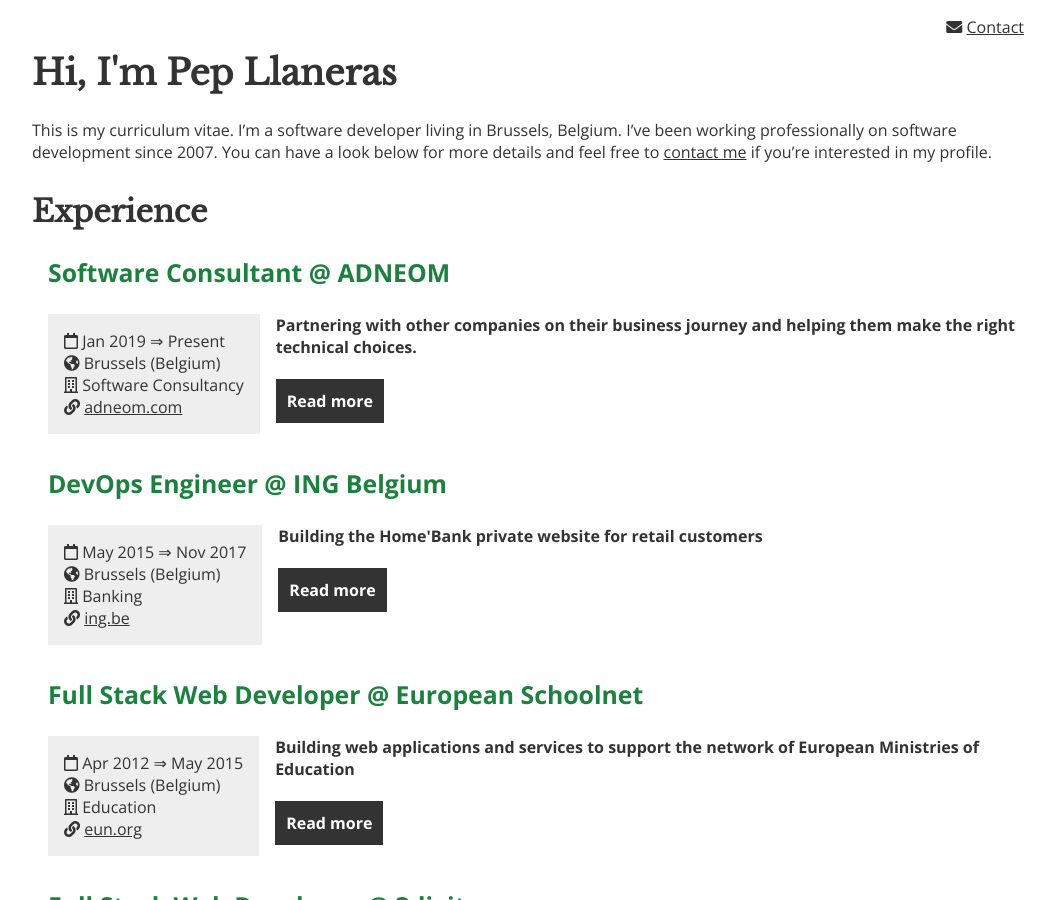
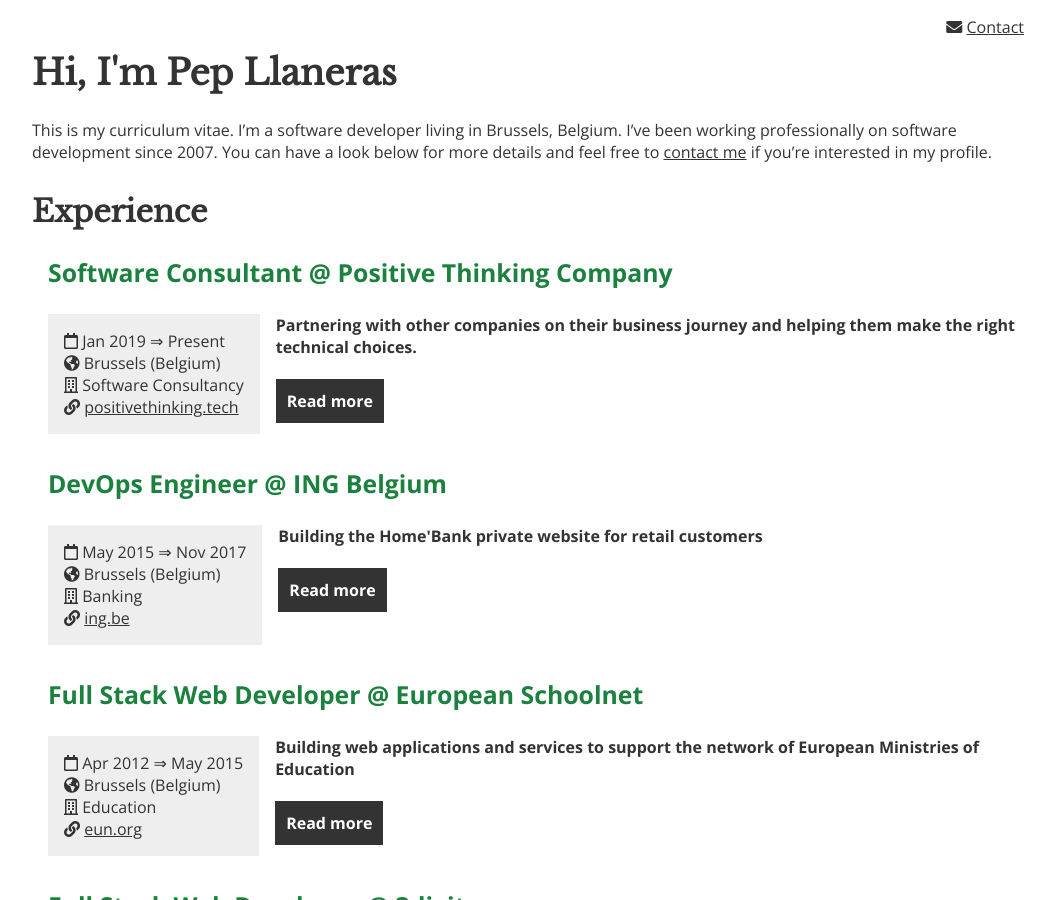
Before and after one commit to jllaneras/jllaneras.github.io, a Jekyll site: the page built from index.md, in a window 1280 px wide and 900 px high. Shown: the whole window, without its empty margins (112-1167 px from the left). Built offline with Jekyll 4.4.1, drawn with Linux system fonts in a browser that asks for light colours; nearby versions of some CDN libraries.

Commit message:
Rename Adneom to PTC

```diff
--- a/_data/vita.yml
+++ b/_data/vita.yml
@@ -9,18 +9,19 @@
     my profile.
 
 experience:
-    - title: Software Consultant @ ADNEOM
+    - title: Software Consultant @ Positive Thinking Company
       start: Jan 2019
       end: Present
       location: Brussels (Belgium)
       sector: Software Consultancy
-      website: "[adneom.com](https://www.adneom.com)"
+      website: "[positivethinking.tech](https://positivethinking.tech)"
       short_description: >-
           Partnering with other companies on their business journey and helping
           them make the right technical choices.
       long_description: |-
-          ADNEOM is an international consultancy specialised in web, mobile,
-          software development, digital factory and security solutions.
+          Positive Thinking Company is an international consultancy specialised in
+          apps & platforms, security, cloud, data & analytics, hyperautomation and
+          digital workplace.
 
           As sotware consultant, my role is to help other companies achieve
           their business goals by understanding their needs and putting into
```
